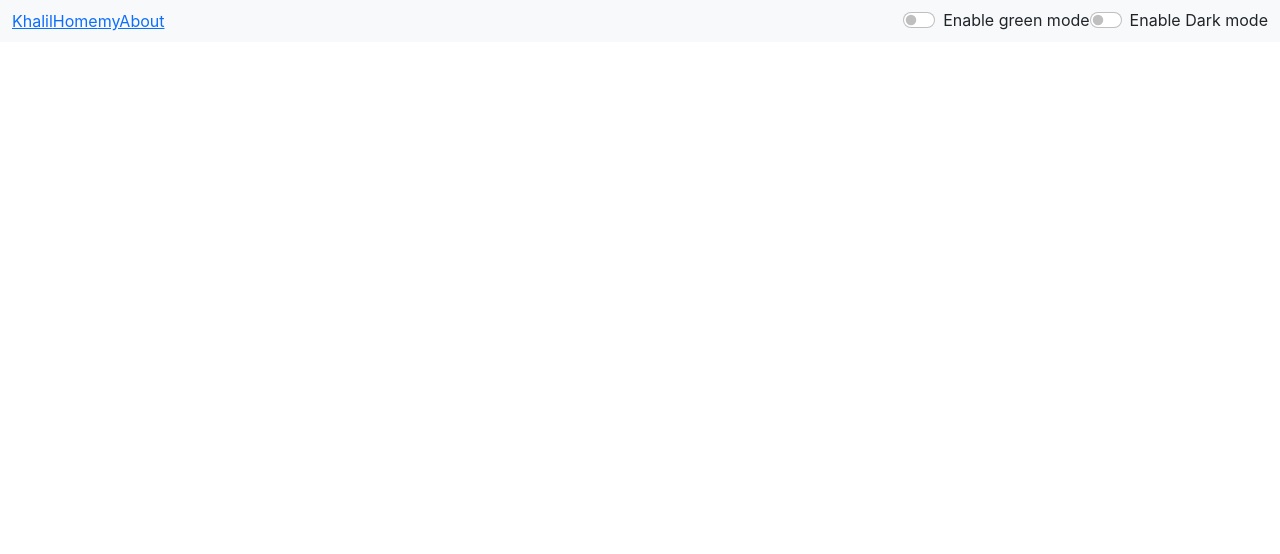
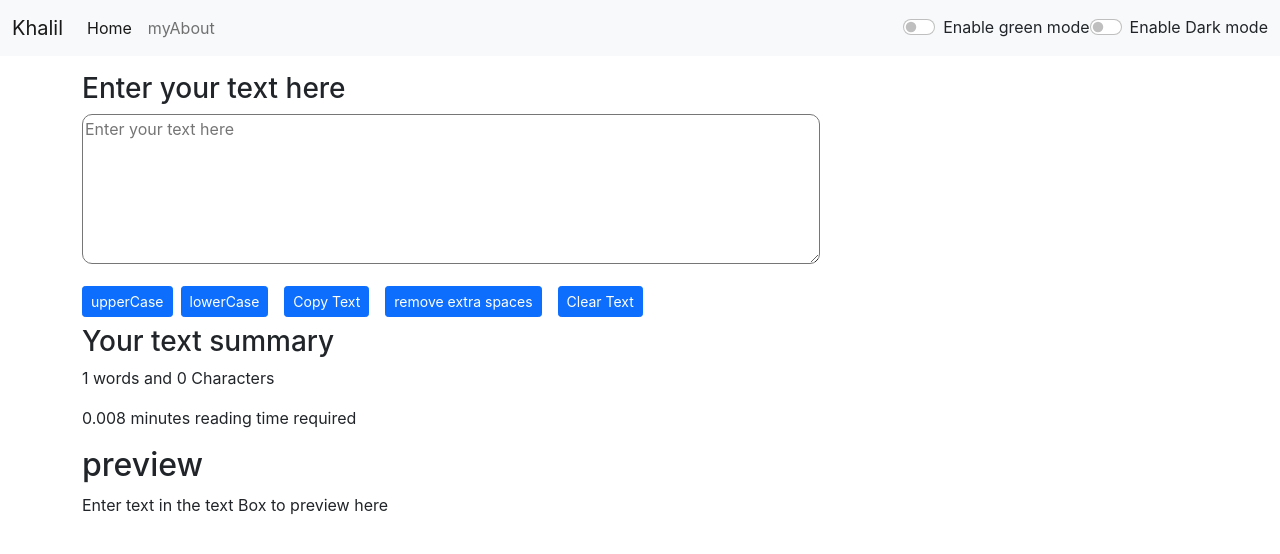
Before and after one commit to khalilahmed63/Textutilis-react-js, a React (Create React App) app: page / in a window 1280 px wide. Shown: the top 554 px of the page. Built offline with nearby package versions, Linux system fonts and the light colour scheme.

Commit message:
react router removed
there is no description here

```diff
--- a/src/App.js
+++ b/src/App.js
@@ -1,22 +1,17 @@
 // import logo from './logo.svg';
 import './App.css';
 import Navbar from './components/Navbar';
-import About from './components/About';
+// import About from './components/About';
 import Textbox from './components/Textbox';
 import { useState } from 'react';
 import Alert from './components/Alert';
 import React from "react";
+
 // import {
-//   BrowserRouter as Router,
-//   Switch,
-//   Route,
-//   Routes
+//   BrowserRouter,
+//   Routes,
+//   Route
 // } from "react-router-dom";
-import {
-  BrowserRouter,
-  Routes,
-  Route
-} from "react-router-dom";
 
 
 function App() {
@@ -78,20 +73,21 @@ function App() {
     <>
 
 
+      {/* <Route path="/" element={ <Alert alert={alert} />} /> */}
 
+      {/* <BrowserRouter> */}
 
-<Alert alert={alert} />
+        <Navbar SiteName={'Khalil'} About={'myAbout'} mode={mode} togglemode={togglemode} togglemode1={togglemode1} />
+        <Alert alert={alert} />
+        <Textbox mode={mode} showalert={showalert} />
+        {/* <About /> */}
 
+        {/* <Routes> */}
+          {/* <Route path="/" element={<Textbox mode={mode} showalert={showalert} />} />
+          <Route path="About" element={<About />} /> */}
 
-<BrowserRouter>
-      <Routes>
-        <Route path="/" element={<Navbar SiteName={'Khalil'} About={'myAbout'} mode={mode} togglemode={togglemode} togglemode1={togglemode1} />} />
-        <Route path="/" element={ <Alert alert={alert} />} />
-        <Route path="/" element={<Textbox mode={mode} showalert={showalert} />} />
-        <Route path="About" element={<About />} />
-
-      </Routes>
-    </BrowserRouter>
+        {/* </Routes> */}
+      {/* </BrowserRouter> */}
 
     </>
   );
--- a/src/components/Navbar.js
+++ b/src/components/Navbar.js
@@ -1,22 +1,26 @@
 import React from 'react';
 import propTypes from 'prop-types'
-import { Link } from 'react-router-dom';
+// import { Link } from 'react-router-dom';
 
 export default function Navbar(props) {
   return <div>
     <nav className={`navbar navbar-expand-lg navbar-${props.mode === 'light' ? 'light' : 'dark'} bg-${props.mode === 'light' ? 'light' : 'dark'}`}>
       <div className="container-fluid">
-        <Link linkclassName="navbar-brand" to="/">{props.SiteName}</Link>
+        {/* <Link className="navbar-brand" to="">{props.SiteName}</Link> */}
+        <a className="navbar-brand" href='#'>{props.SiteName}</a>
           <button className="navbar-toggler" type="button" data-bs-toggle="collapse" data-bs-target="#navbarSupportedContent" aria-controls="navbarSupportedContent" aria-expanded="false" aria-label="Toggle navigation">
             <span className="navbar-toggler-icon"></span>
           </button>
           <div className="collapse navbar-collapse" id="navbarSupportedContent">
             <ul className="navbar-nav me-auto mb-2 mb-lg-0">
               <li className="nav-item">
-                <Link linkclassName="nav-link active" aria-current="page" to="/">Home</Link>
+                {/* <Link className="nav-link active" aria-current="page" to="">Home</Link> */}
+                <a className="nav-link active" aria-current="page" href='#'>Home</a>
+
               </li>
               <li className="nav-item">
-                <Link linkclassName="nav-link" to="About">{props.About}</Link>
+                {/* <Link className="nav-link" to="About">{props.About}</Link> */}
+                <a className="nav-link" href='#'>{props.About}</a>
 
               </li>
 
```
